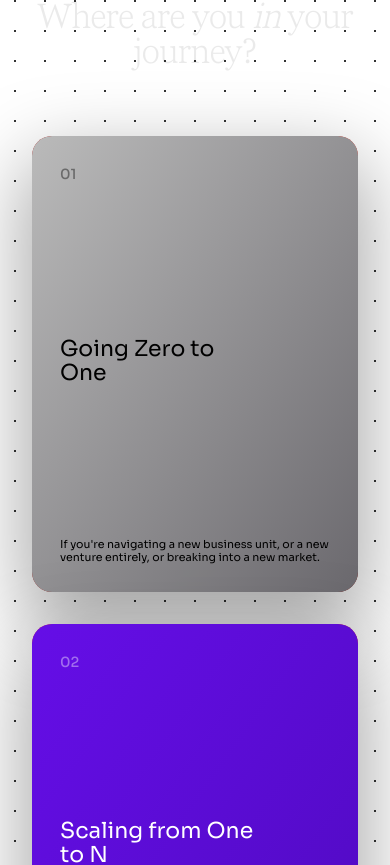
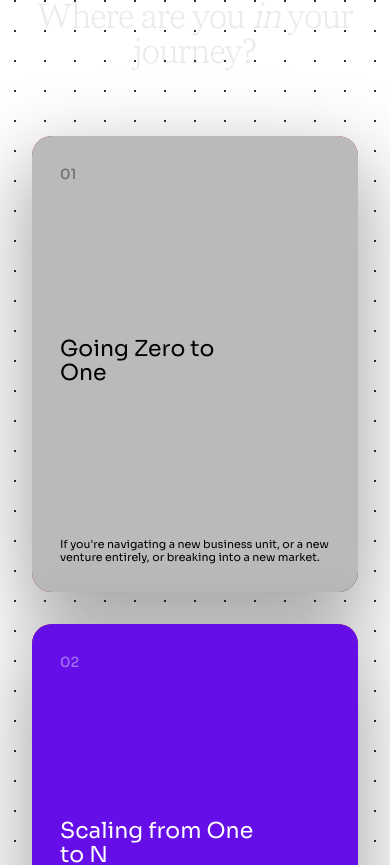
Before and after one commit to odielijah/d-virtuous, a React (Vite) app: page / in a window 390 px wide. Shown: the part 1579-2444 px from the top of the page. Built offline with nearby package versions, Linux system fonts and the light colour scheme.

Commit message:
change theme

```diff
--- a/src/components/Founders.jsx
+++ b/src/components/Founders.jsx
@@ -66,7 +66,7 @@ export default function Founders() {
               transition={{ duration: 0.2, ease: [0.34, 1.56, 0.64, 1] }}
               className="relative w-full flex h-full max-w-[280px] min-h-[370px]
               bg-[linear-gradient(rgb(31,31,31)_0%,rgb(22,22,22)_100%)]
-              shadow-[-12px_12px_32px_rgba(7,0,0,0.6),-4px_4px_12px_rgba(0,0,0,0.5)]
+              shadow-[-12px_12px_32px_rgba(0,0,0,0.4),-4px_4px_12px_rgba(0,0,0,0.3)]
               border border-white/5 rounded-[10px]
               p-8 px-13 flex flex-col justify-center items-center cursor-pointer will-change-transform [backface-visibility:hidden]"
             >
--- a/src/components/Testimonials.jsx
+++ b/src/components/Testimonials.jsx
@@ -110,7 +110,7 @@ export default function Testimonials() {
                 {/* Main Card */}
                 <div
                   className="
-                    bg-[rgb(38,38,38)] border border-white/10 sora-light
+                    bg-[rgb(186,186,186)] border border-white/10 sora-light
                     shadow-[inset_0px_1px_2px_0px_rgba(255,255,255,0.1)] rounded-[24px]
                     flex flex-col md:flex-row
                     w-full min-h-[320px] md:min-h-0 md:aspect-[2/1]
@@ -143,25 +143,25 @@ export default function Testimonials() {
                   {/* --- RIGHT COLUMN / CONTENT --- */}
                   <div className="flex flex-col justify-between text-left flex-1 relative z-10">
                     {/* Quote */}
-                    <p className="text-white/70 text-[15px] md:text-[clamp(14px,1.4vw,16px)] leading-relaxed sora-light italic">
+                    <p className="text-black/60 text-[15px] md:text-[clamp(14px,1.4vw,16px)] leading-relaxed sora-light italic">
                       "{item.quote}"
                     </p>
 
                     {/* Footer Row */}
-                    <div className="mt-6 md:mt-auto pt-4 md:border-t md:border-white/10">
+                    <div className="mt-6 md:mt-auto pt-4 md:border-t md:border-black/10">
                       <div className="flex justify-between items-end">
                         {/* Desktop Only: Name and Role in footer */}
                         <div className="hidden md:block">
-                          <h4 className="text-white text-[clamp(16px,1.8vw,18px)] font-medium">
+                          <h4 className="text-black/80 text-[clamp(16px,1.8vw,18px)] font-medium">
                             {item.name}
                           </h4>
-                          <p className="text-white/40 text-[clamp(12px,1.3vw,14px)] mt-1">
+                          <p className="text-black/40 text-[clamp(12px,1.3vw,14px)] mt-1">
                             {item.role}
                           </p>
                         </div>
 
                         {/* Company Logo/Text (Always bottom right) */}
-                        <span className="text-white/40 text-[14px] md:text-[clamp(10px,1.1vw,12px)] font-bold tracking-widest uppercase">
+                        <span className="text-black/40 text-[14px] md:text-[clamp(10px,1.1vw,12px)] font-bold tracking-widest uppercase">
                           {item.company}
                         </span>
                       </div>
--- a/src/data/journeyData.js
+++ b/src/data/journeyData.js
@@ -10,7 +10,7 @@ export const journeyData = [
     description:
       "If you're navigating a new business unit, or a new venture entirely, or breaking into a new market.",
     image: firstCard,
-    bgColor: "bg-[linear-gradient(to_bottom_right,rgb(186,186,186)_0%,rgb(107,105,110)_100%)]",
+    bgColor: "bg-[rgb(186,186,186)]",
     textColor: "text-black",
   },
   {
@@ -20,7 +20,7 @@ export const journeyData = [
     description:
       "If you've achieved Product/Service Market Fit, and are looking to scale your business to new heights.",
     image: secondCard,
-    bgColor: "bg-[linear-gradient(to_bottom_right,rgb(101,14,231)_0%,rgb(79,10,191)_100%)]",
+    bgColor: "bg-[rgb(101,14,231)]",
     textColor: "text-white",
   },
   {
@@ -30,7 +30,7 @@ export const journeyData = [
     description:
       "If you know exactly what you want and need a team that can step in and quickly help you with it.",
     image: thirdCard,
-    bgColor: "bg-[linear-gradient(to_bottom_right,rgb(41,41,41)_0%,rgb(22,22,22)_100%)]",
+    bgColor: "bg-[rgb(41,41,41)]",
     textColor: "text-white",
   },
 ];
```
